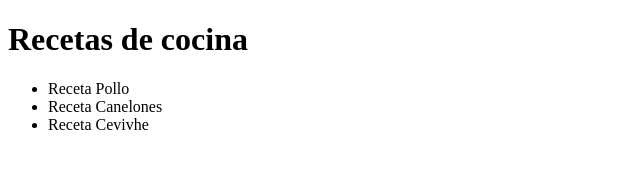
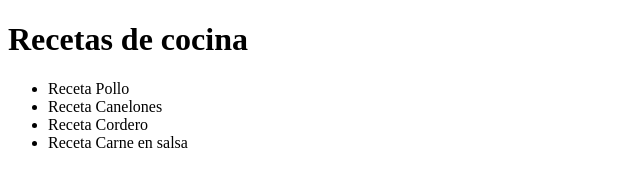
Before and after one commit to wikidev-s/repositorio_html, a plain HTML site: page index.html in a window 1280 px wide. Shown: the whole page, without its empty margins (0-640 px from the left). Drawn offline with Linux system fonts and the light colour scheme.

Commit message:
cambios en el menu index.html
cambios en el menu

```diff
--- a/index.html
+++ b/index.html
@@ -11,7 +11,8 @@
         <ul>
             <li>Receta Pollo</li>
             <li>Receta Canelones</li>
-            <li>Receta Cevivhe</li>
+            <li>Receta Cordero</li>
+            <li>Receta Carne en salsa</li>
         </ul>
     </nav>
 </body>
```
